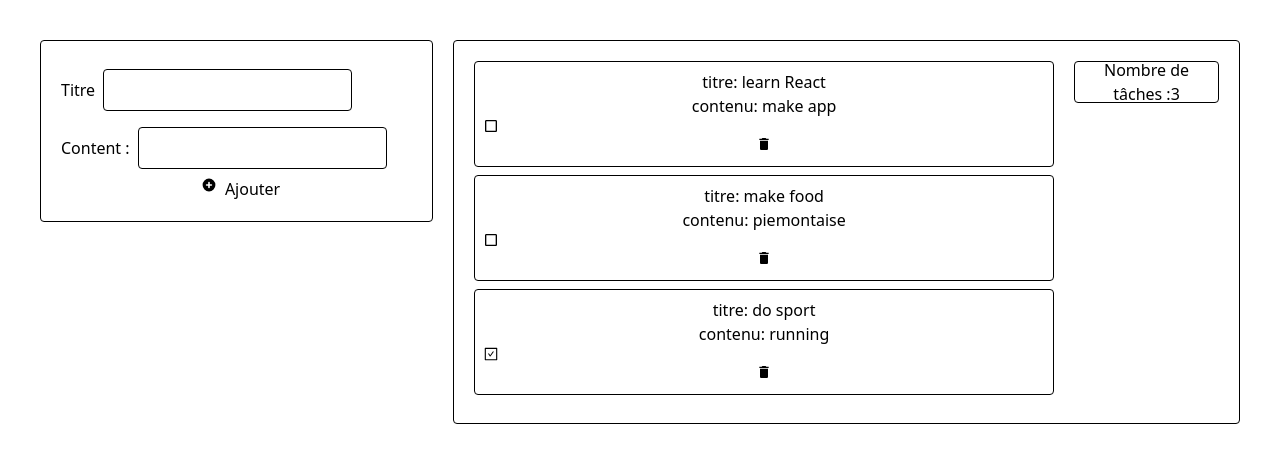
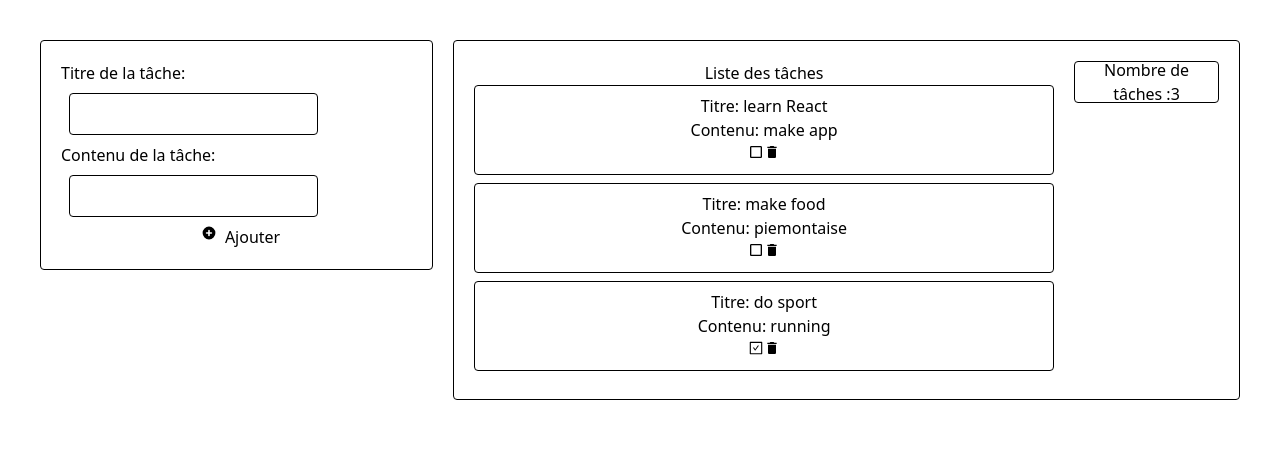
Before and after one commit to PierreQuignon/todolist-redux-toolkit, a React (Vite) app: page / in a window 1280 px wide. Shown: the top 462 px of the page. Built offline with nearby package versions, Linux system fonts and the light colour scheme.

Commit message:
commit before to add some style

```diff
--- a/src/components/Redux.tsx
+++ b/src/components/Redux.tsx
@@ -24,6 +24,12 @@ const todoSlice = createSlice({
       };
       state.push(newTodo);
     },
+    toggleTodo: (state, action) => {
+      const taskTargeted = state.find((t)=> t.id === action.payload);
+      if (taskTargeted) {
+        taskTargeted.done = !taskTargeted.done;
+      }
+    },
     deleteTodo: (state, action) => {
       state = state.filter((t) => t.id !== action.payload)
       return state
@@ -31,7 +37,7 @@ const todoSlice = createSlice({
   },
 });
 
-export const { addTodo, deleteTodo } = todoSlice.actions;
+export const { addTodo, toggleTodo , deleteTodo } = todoSlice.actions;
 
 
 export const store = configureStore({
--- a/src/components/TodoAdder.tsx
+++ b/src/components/TodoAdder.tsx
@@ -13,7 +13,7 @@ const TodoAdder: FC = () => {
   return (
     <div className="border border-black flex flex-col p-5 rounded">
       <label>
-        Titre
+        Titre de la tâche:
         <input
           className="border border-black p-2 m-2 rounded"
           type="text"
@@ -23,7 +23,7 @@ const TodoAdder: FC = () => {
         />
       </label>
       <label>
-        Content :
+        Contenu de la tâche:
         <input
           className="border border-black p-2 m-2 rounded"
           type="text"
--- a/src/components/TodoContainer.tsx
+++ b/src/components/TodoContainer.tsx
@@ -2,7 +2,7 @@ import * as React from "react";
 import { useDispatch, useSelector } from "react-redux";
 import { Todo as todoType } from "../App";
 import { MdDelete } from 'react-icons/md';
-import { deleteTodo } from "./Redux";
+import { deleteTodo, toggleTodo } from "./Redux";
 import { MdCheckBoxOutlineBlank } from "react-icons/md";
 import { AiOutlineCheckSquare } from "react-icons/ai"
 import { RootState } from "./Redux";
@@ -14,12 +14,13 @@ const TodoContainer: React.FC = () => {
 
   return (
     <div className='flex flex-col'>
+      <h1>Liste des tâches</h1>
       <ul>
         {todos.map((todo: todoType) => (
           <li className="border border-black p-2 mb-2 rounded" key={todo.id}>
-            <div>titre: {todo.title}</div>
-            <div>contenu: {todo.content}</div>
-            <div>{todo.done ? <AiOutlineCheckSquare /> : <MdCheckBoxOutlineBlank />}</div>
+            <div>Titre: {todo.title}</div>
+            <div>Contenu: {todo.content}</div>
+            <button onClick={() => dispatch(toggleTodo(todo.id))}>{todo.done ? <AiOutlineCheckSquare /> : <MdCheckBoxOutlineBlank />}</button>
             <button onClick={() => dispatch(deleteTodo(todo.id))}><MdDelete /></button>
           </li>
         ))}
```
